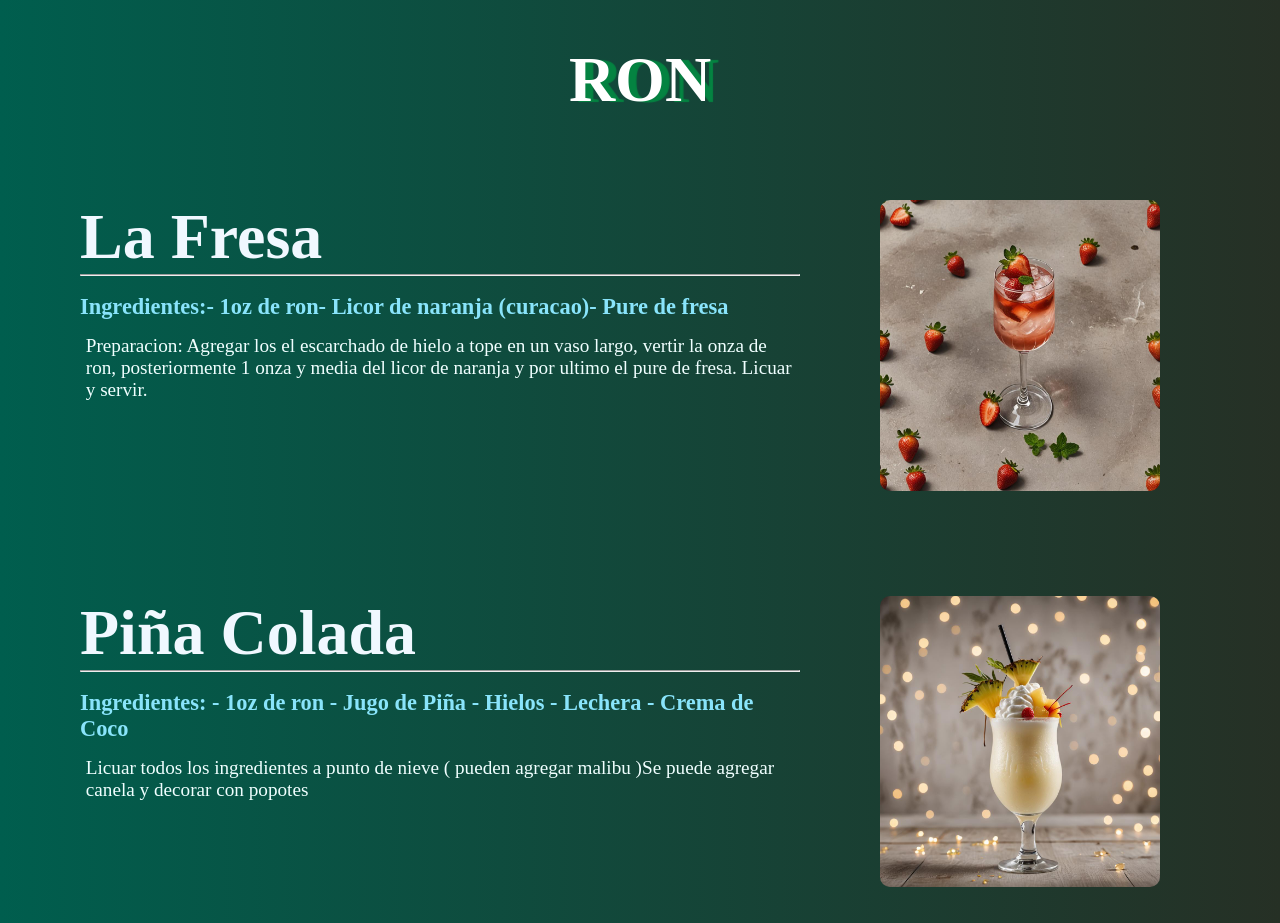
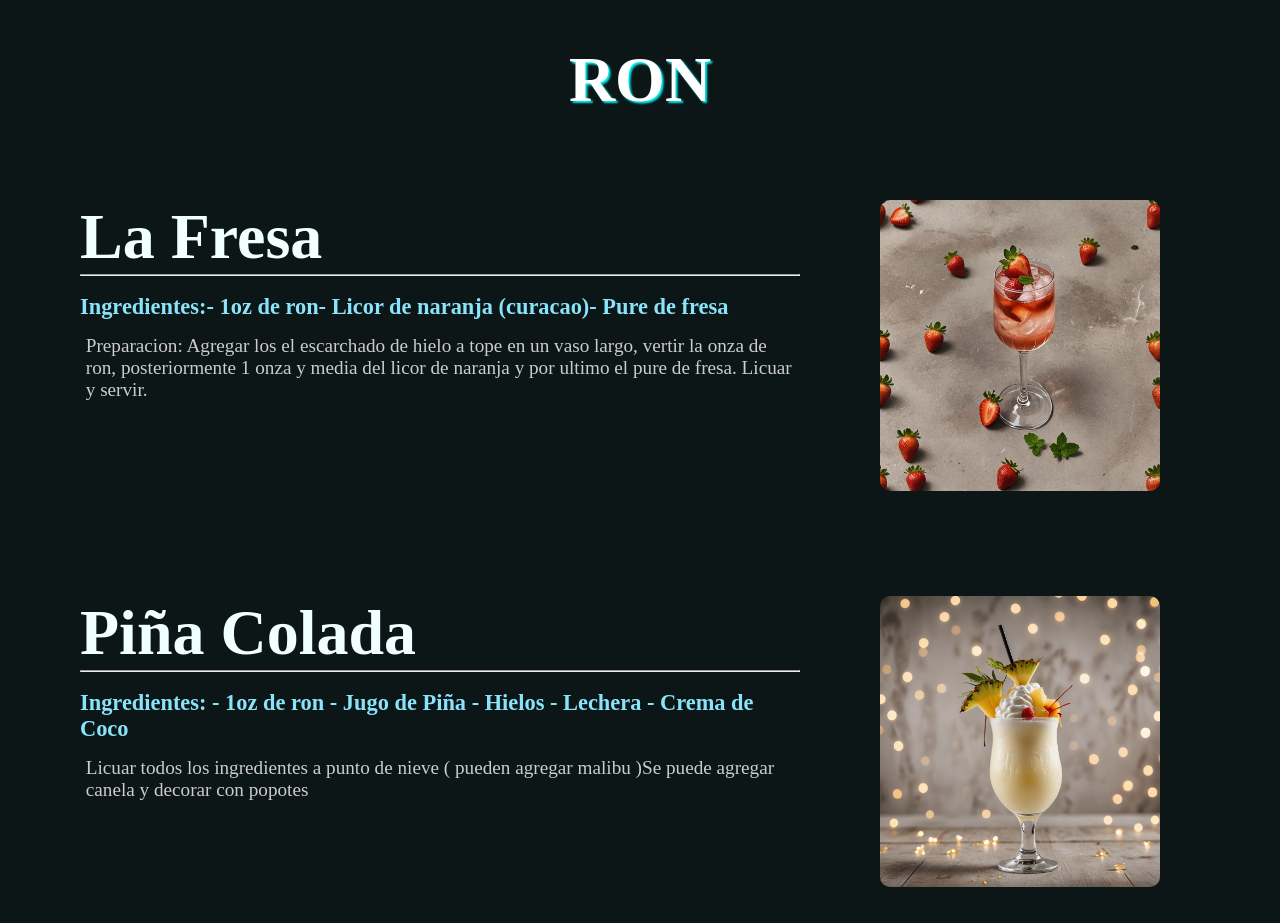
Before and after one commit to juanszg/Cocteles, an Astro site: page /Ron in a window 1280 px wide. Shown: the top 923 px of the page. Built offline with nearby package versions, Linux system fonts and the light colour scheme; Astro itself is replaced by a stand-in of ours; a web font is replaced by a local one.

Commit message:
cambios minimos en las cards

```diff
--- a/src/components/Bebidas.astro
+++ b/src/components/Bebidas.astro
@@ -39,7 +39,10 @@ const { tituloBebida, ingredientes, metodo} = Astro.props;
         font-family:gabarito;
         /*background-color: rgb(6, 0, 41);*/
         /*background: linear-gradient(to right, #420078, #13aa08);*/
-        background: linear-gradient(to right, #005e4e, #263025);
+       /* background: linear-gradient(to right, #005e4e, #263025);*/
+       /*background-color: #222121;*/
+       background-color: #0C1616;
+      /* background-image: url('./fondo.png');*/
         color: aliceblue;
     }
     /*
@@ -67,6 +70,8 @@ const { tituloBebida, ingredientes, metodo} = Astro.props;
     }*/
     .titulos {
         font-size: 4em;
+       /*color: #004E4E;*/
+      color: azure;
     }
     .ingredientes{
         font-size: 1.4em;
@@ -76,7 +81,7 @@ const { tituloBebida, ingredientes, metodo} = Astro.props;
         font-size: 1.2em;
         padding: 0.3em;
         font-weight: 100;
-        color: azure;
+        color: rgb(204, 204, 204);
         margin-top: .5em;
     }
 </style>
--- a/src/components/Card.astro
+++ b/src/components/Card.astro
@@ -75,14 +75,16 @@ import botella from "../pages/Appleton_Estate.jpg";
 		list-style: none;
 		display: flex;
 		padding: 0.2em;
+		/*background-color: rgb(0, 103, 193);*/
 		background-color: #3bb099;
 		background-image: none;
 		background-size: 400%;
 		border-radius: 10px;
 		background-position: 100%;
 		transition: background-position 0.6s cubic-bezier(0.22, 1, 0.36, 1);
-		box-shadow: inset 0 0 0 1px rgba(4, 234, 88, 0.1);
-		height: 19em;
+		/*box-shadow: inset 0 0 0 1px rgba(4, 234, 88, 0.1);*/
+		height: 17em;
+		/*width: 13em;*/
 	}
 	.link-card > a {
 		width: 100%;
@@ -113,8 +115,8 @@ import botella from "../pages/Appleton_Estate.jpg";
 		/*font-family: gabarito;*/
 		/*font-family: 'jersey 10';*/
 		font-family: suez one;
-		font-size: 18px;
-		text-shadow: 3px 4px 1px rgb(0, 0, 0);
+		font-size: 14px;
+		text-shadow: 2px 2px 1px rgb(0, 0, 0);
 	}
 	.link-card:is(:hover, :focus-within) {
 		background-position: 0;
--- a/src/pages/Ron.astro
+++ b/src/pages/Ron.astro
@@ -199,8 +199,10 @@ import purple from "../images/ron/purple sky.jpg";
             font-size: 4em;
             font-weight: bold;
             font-family: "Suez one";
+            font-family: "gabarito";
             color: rgb(255, 255, 255);
-            text-shadow: 8px 1px 1px rgb(4, 131, 65);
+           /* text-shadow: 8px 1px 1px rgb(4, 131, 65);*/
+           text-shadow: 2px 2px 2px rgb(0, 235, 235) ;
         }
         .grid-1 {
             margin: 2em;
```
Also changed, not shown: src/components/fondo.png (added).
